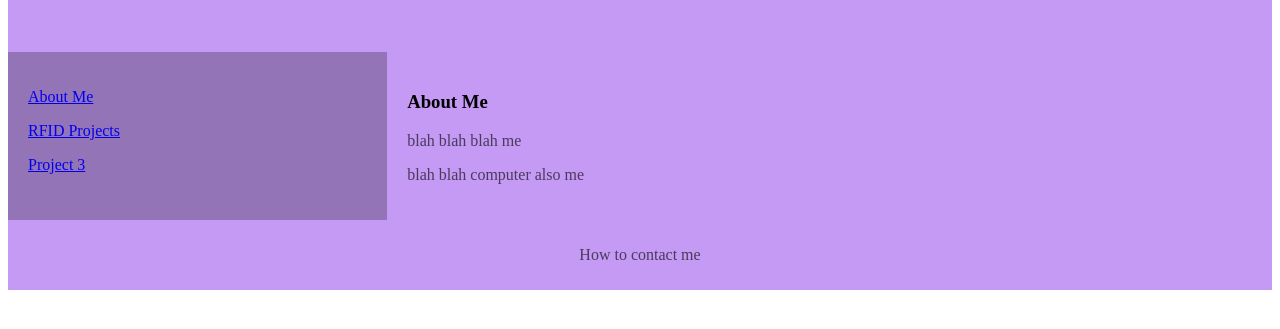
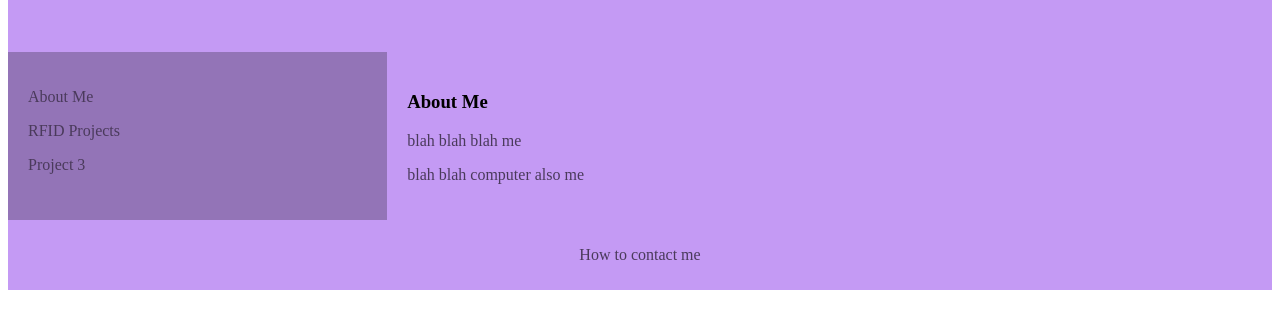
Before and after one commit to hannahgamache/hannahgamache.github.io, a plain HTML site: page index.html in a window 1280 px wide. Shown: the part 163-492 px from the top of the page. Drawn offline with Linux system fonts and the light colour scheme.

Commit message:
Update index.html

```diff
--- a/index.html
+++ b/index.html
@@ -67,9 +67,9 @@ footer {
 <section>
   <nav>
     <ul>
-      <p><a href="#">About Me</a></p>
-      <p><a href="#">RFID Projects</a></p>
-      <p><a href="#">Project 3</a></p>
+      <p>About Me</p>
+      <p>RFID Projects</p>
+      <p>Project 3</p>
     </ul>
   </nav>
 
```
